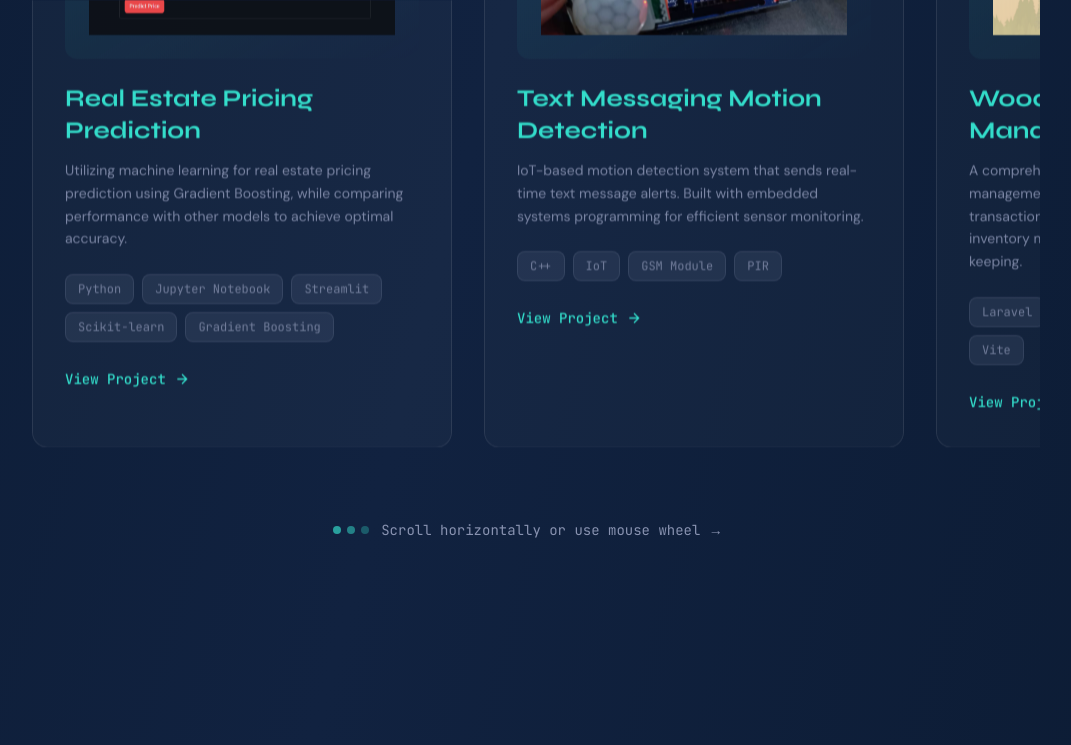
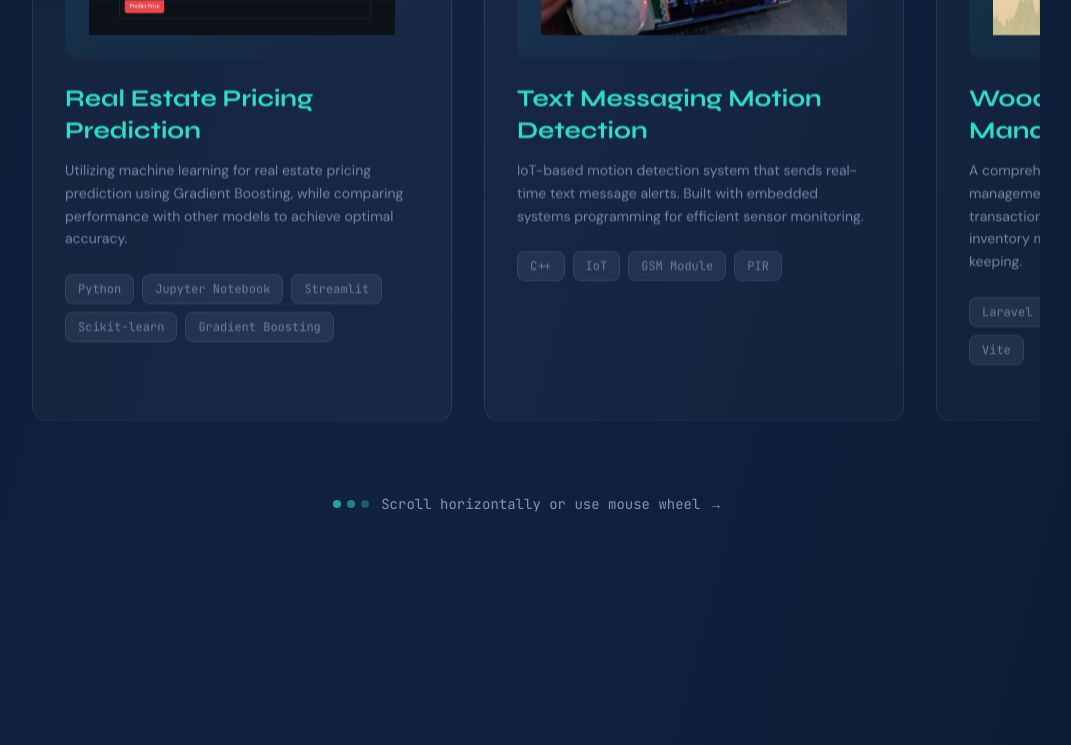
Before and after one commit to JayLao27/m-portfolio, a React (Vite) app: page / in a window 1280 px wide. Shown: the part 2482-3227 px from the top of the page, without its empty margins (112-1183 px from the left). Built offline with nearby package versions, Linux system fonts and the light colour scheme.

Commit message:
feat: add Projects section React component with project data, filtering, and dark mode support.

```diff
--- a/src/components/section/projects.tsx
+++ b/src/components/section/projects.tsx
@@ -149,8 +149,7 @@ export const Projects: React.FC<{ isDarkMode: boolean }> = ({ isDarkMode }) => {
             <button
               key={category}
               onClick={() => setActiveFilter(category)}
-              className={`px-5 py-2.5 rounded-full font-['JetBrains_Mono'] text-sm tracking-wide transition-all duration-300 ${
-                activeFilter === category
+              className={`px-5 py-2.5 rounded-full font-['JetBrains_Mono'] text-sm tracking-wide transition-all duration-300 ${activeFilter === category
                 ? isDarkMode
                   ? 'bg-highlight text-dark-bg border-2 border-highlight shadow-lg shadow-highlight/30'
                   : 'bg-[#1DD0A7] text-white border-2 border-[#1DD0A7] shadow-lg shadow-[#1DD0A7]/30'
@@ -178,8 +177,7 @@ export const Projects: React.FC<{ isDarkMode: boolean }> = ({ isDarkMode }) => {
           {filteredProjects.map((project, index) => (
             <div
               key={project.id}
-              className={`project-card perspective-card flex-shrink-0 w-[420px] p-8 rounded-2xl transition-all duration-500 group relative overflow-hidden ${
-                isDarkMode
+              className={`project-card perspective-card flex-shrink-0 w-[420px] p-8 rounded-2xl transition-all duration-500 group relative overflow-hidden ${isDarkMode
                 ? 'glass-effect hover:bg-white/5'
                 : 'bg-gradient-to-br from-white/10 to-transparent border border-white/20 hover:bg-white/15'
                 }`}
@@ -190,15 +188,13 @@ export const Projects: React.FC<{ isDarkMode: boolean }> = ({ isDarkMode }) => {
               }}
             >
               {/* Gradient overlay on hover */}
-              <div className={`absolute inset-0 opacity-0 group-hover:opacity-100 transition-opacity duration-500 ${
-                isDarkMode
+              <div className={`absolute inset-0 opacity-0 group-hover:opacity-100 transition-opacity duration-500 ${isDarkMode
                 ? 'bg-gradient-to-br from-highlight/10 to-transparent'
                 : 'bg-gradient-to-br from-[#1DD0A7]/10 to-transparent'
                 }`}></div>
 
               {/* Category Badge */}
-              <div className={`absolute top-4 right-4 px-3 py-1 rounded-full text-xs font-['JetBrains_Mono'] ${
-                isDarkMode
+              <div className={`absolute top-4 right-4 px-3 py-1 rounded-full text-xs font-['JetBrains_Mono'] ${isDarkMode
                 ? 'bg-highlight/20 text-highlight border border-highlight/30'
                 : 'bg-[#1DD0A7]/20 text-[#1DD0A7] border border-[#1DD0A7]/30'
                 }`}>
@@ -206,8 +202,7 @@ export const Projects: React.FC<{ isDarkMode: boolean }> = ({ isDarkMode }) => {
               </div>
 
               {/* Project Icon */}
-              <div className={`project-image relative w-full h-[220px] rounded-xl mb-6 overflow-hidden flex items-center justify-center p-6 transition-transform duration-500 group-hover:scale-105 ${
-                isDarkMode
+              <div className={`project-image relative w-full h-[220px] rounded-xl mb-6 overflow-hidden flex items-center justify-center p-6 transition-transform duration-500 group-hover:scale-105 ${isDarkMode
                 ? 'bg-gradient-to-br from-highlight/10 to-transparent'
                 : 'bg-gradient-to-br from-[#1DD0A7]/10 to-transparent'
                 }`} id={`project-image-${project.id}`}>
@@ -223,8 +218,7 @@ export const Projects: React.FC<{ isDarkMode: boolean }> = ({ isDarkMode }) => {
               {/* Project Content */}
               <div className="relative z-10">
                 <h3
-                  className={`text-2xl font-['Syne'] font-bold mb-3 transition-colors duration-300 ${
-                    isDarkMode ? 'text-highlight group-hover:text-[#5EEEFF]' : 'text-[#E1E8FF] group-hover:text-[#1DD0A7]'
+                  className={`text-2xl font-['Syne'] font-bold mb-3 transition-colors duration-300 ${isDarkMode ? 'text-highlight group-hover:text-[#5EEEFF]' : 'text-[#E1E8FF] group-hover:text-[#1DD0A7]'
                     }`}
                 >
                   {project.title}
@@ -241,8 +235,7 @@ export const Projects: React.FC<{ isDarkMode: boolean }> = ({ isDarkMode }) => {
                   {project.technologies.map((tech) => (
                     <span
                       key={tech}
-                      className={`text-xs px-3 py-1.5 rounded-lg font-['JetBrains_Mono'] transition-all duration-300 hover:scale-110 ${
-                        isDarkMode
+                      className={`text-xs px-3 py-1.5 rounded-lg font-['JetBrains_Mono'] transition-all duration-300 hover:scale-110 ${isDarkMode
                         ? 'bg-[rgba(136,146,176,0.15)] text-[rgba(136,146,176,0.9)] border border-[rgba(136,146,176,0.2)]'
                         : 'bg-white/10 text-white/90 border border-white/20'
                         }`}
@@ -252,30 +245,7 @@ export const Projects: React.FC<{ isDarkMode: boolean }> = ({ isDarkMode }) => {
                   ))}
                 </div>
 
-                {/* Project Link */}
-                {project.link && (
-                  <a
-                    href={project.link}
-                    target="_blank"
-                    rel="noopener noreferrer"
-                    className={`inline-flex items-center gap-2 text-sm font-['JetBrains_Mono'] font-medium transition-all duration-300 group/link ${
-                      isDarkMode ? 'text-highlight hover:text-[#5EEEFF]' : 'text-[#1DD0A7] hover:text-[#0F9B6E]'
-                    }`}
-                  >
-                    View Project
-                    <svg
-                      width="16"
-                      height="16"
-                      viewBox="0 0 24 24"
-                      fill="none"
-                      stroke="currentColor"
-                      strokeWidth="2"
-                      className="transform group-hover/link:translate-x-1 transition-transform duration-300"
-                    >
-                      <path d="M5 12h14M12 5l7 7-7 7"/>
-                    </svg>
-                  </a>
-                )}
+
               </div>
             </div>
           ))}
```
Lines whose indentation alone changed are shown as unchanged.
